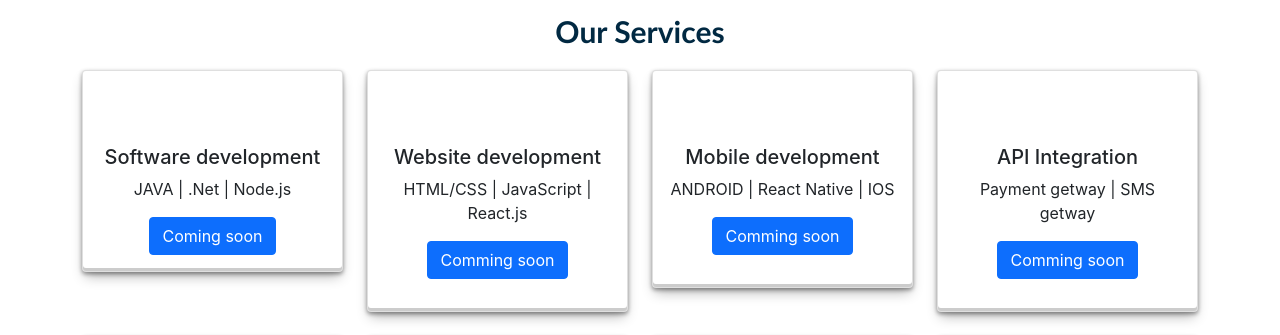
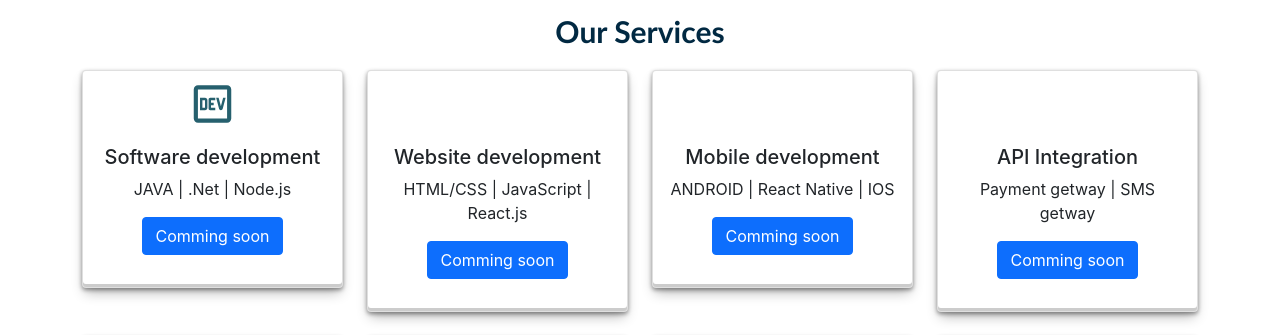
Before and after one commit to Nikki0830/Pirsqure-website, a React (Create React App) app in the folder piersqure/: page / in a window 1280 px wide. Shown: the part 215-550 px from the top of the page. Built offline with nearby package versions, Linux system fonts and the light colour scheme; some icons are missing.

Commit message:
Piersqure

```diff
--- a/piersqure/src/Componet/Home/Home.js
+++ b/piersqure/src/Componet/Home/Home.js
@@ -11,14 +11,14 @@ function Home() {
       <div className="container">
         {/* style={{ marginLeft: "4rem" }} */}
         <div className="row">
-          <Col xs={12} sm={4} lg={4} xl={3} className="mb-4">
+          {/* <Col xs={12} sm={4} lg={4} xl={3} className="mb-4">
             <div
               className="card"
               style={{ width: "100%", marginRight: "1rem" }}
             >
               <Icon
                 className="col-sm-12 mt-2"
-                icon="fa6-brands:dev"
+                icon="material-symbols:logo-dev-outline"
                 color="#26606e"
                 width="50"
                 height="50"
@@ -29,6 +29,27 @@ function Home() {
                 <a href="#" className="btn btn-primary">
                   Coming soon
                 </a>
+              </div>
+            </div>
+          </Col> */}
+            <Col xs={12} sm={4} lg={4} xl={3} className="mb-4">
+            <div
+              className="card"
+              style={{ width: "100%", marginRight: "1rem" }}
+            >
+              <Icon
+                className="col-sm-12 mt-2"
+                icon="material-symbols:logo-dev-outline"
+                color="#26606e"
+                width="50"
+                height="50"
+              />
+              <div className="card-body">
+                <h5 className="card-title">Software development</h5>
+                <p className="card-text">JAVA | .Net | Node.js</p>
+                <p href="#" className="btn btn-primary">
+                  Comming soon
+                </p>
               </div>
             </div>
           </Col>
```
